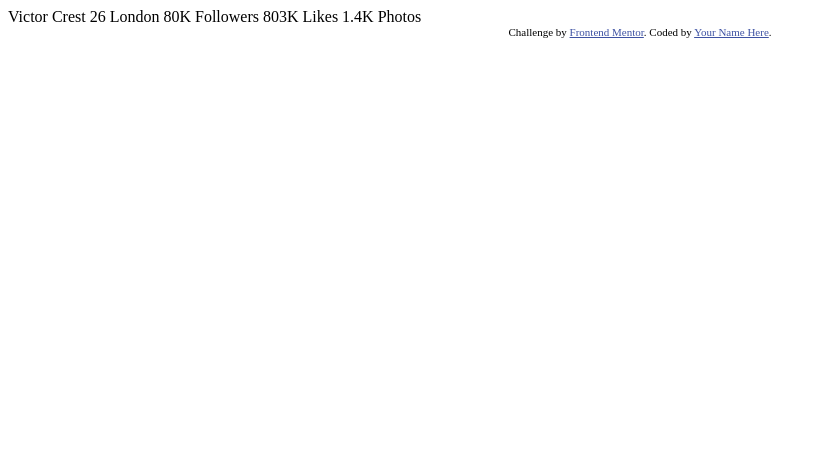
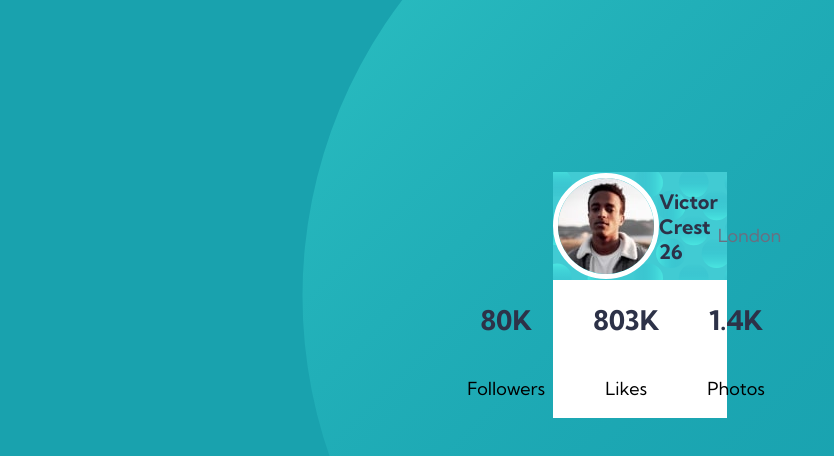
Before and after one commit to elisavet12/profile-card-component-main, a plain HTML site: page index.html in a window 1280 px wide. Shown: the whole page, without its empty margins (0-834 px from the left). Drawn offline with Linux system fonts and the light colour scheme.

Commit message:
html and css

```diff
--- a/index.html
+++ b/index.html
@@ -1,35 +1,69 @@
 <!DOCTYPE html>
 <html lang="en">
   <head>
-  <meta charset="UTF-8">
-  <meta name="viewport" content="width=device-width, initial-scale=1.0"> <!-- displays site properly based on user's device -->
+    <meta charset="UTF-8" />
+    <meta name="viewport" content="width=device-width, initial-scale=1.0" />
+    <!-- displays site properly based on user's device -->
 
-  <link rel="icon" type="image/png" sizes="32x32" href="./images/favicon-32x32.png">
+    <link
+      rel="icon"
+      type="image/png"
+      sizes="32x32"
+      href="./images/favicon-32x32.png"
+    />
 
     <title>Frontend Mentor | Profile card component</title>
+    <link rel="stylesheet" href="./style.css" />
+    <link rel="preconnect" href="https://fonts.googleapis.com" />
+    <link rel="preconnect" href="https://fonts.gstatic.com" crossorigin />
+    <link
+      href="https://fonts.googleapis.com/css2?family=Kumbh+Sans:wght@400;700&display=swap"
+      rel="stylesheet"
+    />
 
     <!-- Feel free to remove these styles or customise in your own stylesheet 👍 -->
     <style>
-    .attribution { font-size: 11px; text-align: center; }
-    .attribution a { color: hsl(228, 45%, 44%); }
+      .attribution {
+        font-size: 11px;
+        text-align: center;
+      }
+      .attribution a {
+        color: hsl(228, 45%, 44%);
+      }
     </style>
   </head>
   <body>
-  Victor Crest
-  26
-  London
+    <main>
+      <div class="container">
+        <section class="row-1">
+          <img class="image" src="./images/image-victor.jpg" alt="Victor" />
+          <h1 class="name">Victor Crest 26</h1>
+          <p class="region">London</p>
+        </section>
+        <section class="row-2">
+          <div class="statistics">
+            <div class="stats stat-one">
+              <h2 class="stat">80K</h2>
+              <p class="stat-tile">Followers</p>
+            </div>
+            <div class="stats stat-two">
+              <h2 class="stat">803K</h2>
+              <p class="stat-tile">Likes</p>
+            </div>
+            <div class="stats stat-three">
+              <h2 class="stat">1.4K</h2>
+              <p class="stat-tile">Photos</p>
+            </div>
+          </div>
+        </section>
+      </div>
+    </main>
 
-  80K
-  Followers
-
-  803K
-  Likes
-
-  1.4K
-  Photos
-  <div class="attribution">
-    Challenge by <a href="https://www.frontendmentor.io?ref=challenge" target="_blank">Frontend Mentor</a>.
-    Coded by <a href="#">Your Name Here</a>.
-  </div>
+    <!-- <div class="attribution">
+      Challenge by
+      <a href="https://www.frontendmentor.io?ref=challenge" target="_blank"
+        >Frontend Mentor</a
+      >. Coded by <a href="#">Your Name Here</a>.
+    </div> -->
   </body>
 </html>
--- /dev/null
+++ b/style.css
@@ -0,0 +1,70 @@
+:root {
+  --Dark-cyan: hsl(185, 75%, 39%);
+  --Very-dark-desaturated-blue: hsl(229, 23%, 23%);
+  --Dark-grayish-blue: hsl(227, 10%, 46%);
+  --Dark-gray: hsl(0, 0%, 59%);
+}
+
+body {
+  background-image: url(./images/bg-pattern-bottom.svg);
+  background-position: right;
+  background-repeat: no-repeat;
+  background-repeat-x: inherit;
+  background-color: var(--Dark-cyan);
+  font-family: "Kumbh Sans";
+  font-size: 18px;
+}
+
+main {
+  margin: 172px 545px;
+}
+
+.row-1 {
+  background-color: var(--Dark-cyan);
+  background-image: url(./images/bg-pattern-card.svg);
+  display: flex;
+  flex-direction: row;
+  align-items: center;
+}
+
+.image {
+  border-radius: 50%;
+  width: 96px;
+  height: 96px;
+  border: 5px solid white;
+}
+
+.name {
+  font-size: 20px;
+  font-weight: 700;
+  color: var(--Very-dark-desaturated-blue);
+}
+
+.region {
+  color: var(--Dark-grayish-blue);
+  margin-bottom: 0px;
+}
+
+.row-2 {
+  background-color: white;
+  display: flex;
+  justify-content: center;
+}
+
+.statistics {
+  display: flex;
+  text-align: center;
+}
+
+.stats {
+  display: flex;
+  flex-direction: column;
+  margin-right: 48px;
+}
+.stat {
+  color: var(--Very-dark-desaturated-blue);
+}
+
+.stat-title {
+  color: var(--Dark-gray);
+}
```
Lines whose indentation alone changed are shown as unchanged.
